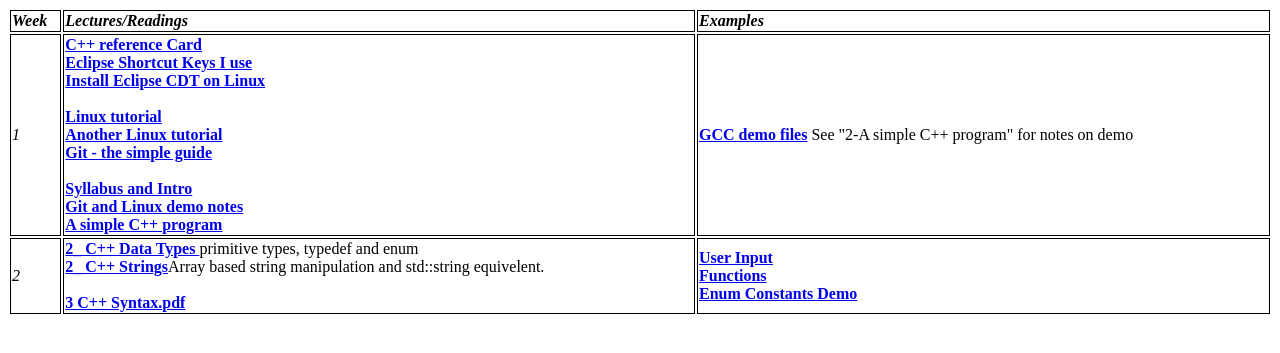
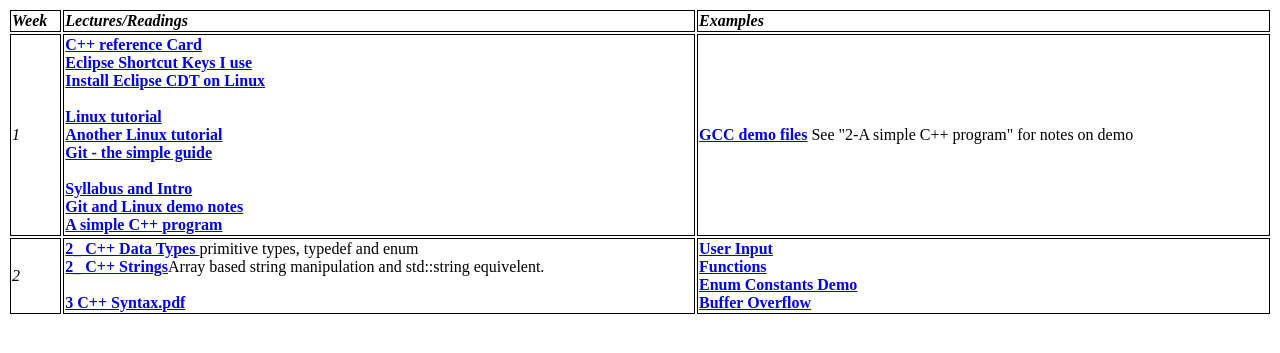
Before and after one commit to CNUClasses/CPSC327, a Jekyll site: the page navbar/Lectures.html, which Jekyll copies as it is, in a window 1280 px wide. Shown: the top 353 px of the page. Built offline with Jekyll 4.4.1, drawn with Linux system fonts in a browser that asks for light colours.

Commit message:
added buffer overflow

```diff
--- a/navbar/Lectures.html
+++ b/navbar/Lectures.html
@@ -48,6 +48,7 @@
 			<strong><a href="https://github.com/CNUClasses/2_UserInput.git"> User Input</a></strong> <br />
 			<strong><a href="https://github.com/CNUClasses/3_Functions.git"> Functions</a></strong> <br />
 			<strong><a href="https://github.com/CNUClasses/3_Enum_Constants_Demo.git"> Enum Constants Demo</a></strong> <br />
+			<strong><a href="https://github.com/CNUClasses/2_BufferOverflow.git"> Buffer Overflow</a></strong> <br />
 			</td>
 		</tr>
 
```
Also changed, not shown: 1 other file.
